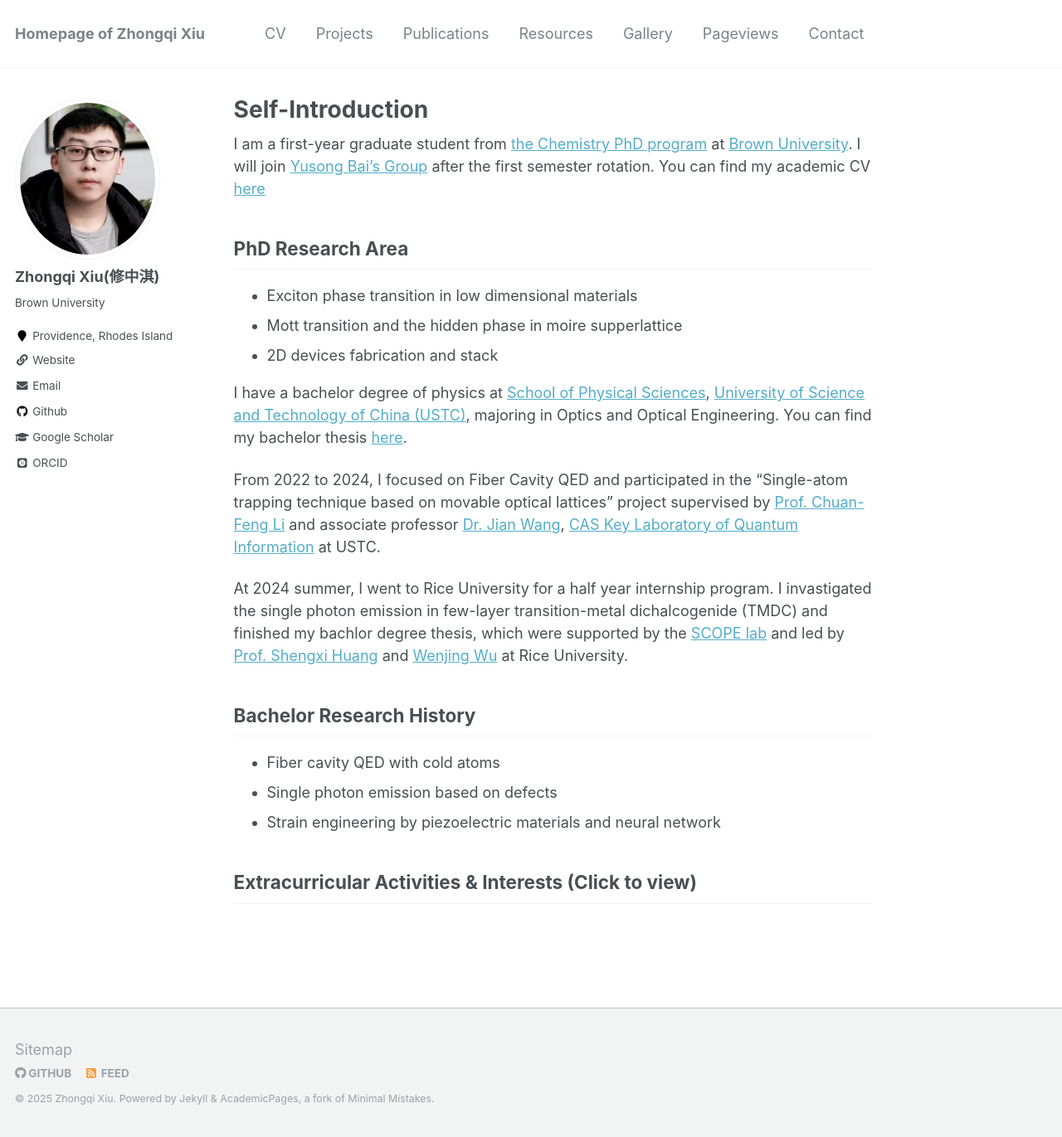
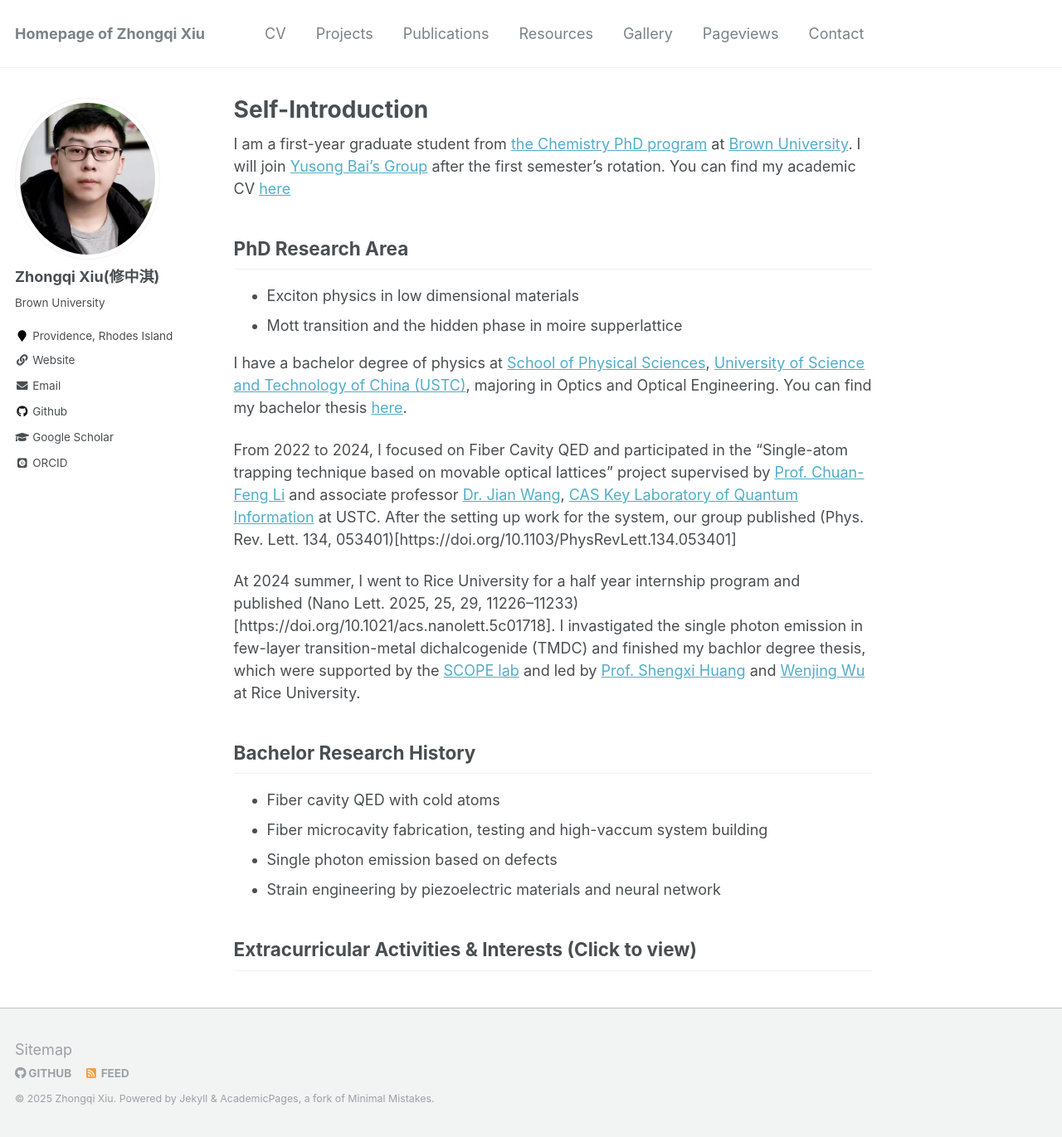
Before and after one commit to k-telux/k-telux.github.io, a Jekyll site: the page built from _pages/about.md, in a window 1280 px wide and 1371 px high. Shown: the whole window at 83% size. Built offline with Jekyll 4.4.1, drawn with Linux system fonts in a browser that asks for light colours; some web fonts are replaced.

Commit message:
Update about.md

```diff
--- a/_pages/about.md
+++ b/_pages/about.md
@@ -8,21 +8,22 @@ redirect_from:
   - /about.html
 ---
 
-I am a first-year graduate student from [the Chemistry PhD program](https://chemistry.brown.edu/graduate) at [Brown University](https://www.brown.edu/). I will join [Yusong Bai's Group](https://www.yusongbai.org/) after the first semester rotation. You can find my academic CV [here](../assets/xzq_Resume.pdf)
+I am a first-year graduate student from [the Chemistry PhD program](https://chemistry.brown.edu/graduate) at [Brown University](https://www.brown.edu/). I will join [Yusong Bai's Group](https://www.yusongbai.org/) after the first semester's rotation. You can find my academic CV [here](../assets/xzq_Resume.pdf)
 
 ## PhD Research Area
-- Exciton phase transition in low dimensional materials
+- Exciton physics in low dimensional materials
 - Mott transition and the hidden phase in moire supperlattice
-- 2D devices fabrication and stack
 
 I have a bachelor degree of physics at [School of Physical Sciences](https://en.physics.ustc.edu.cn/), [University of Science and Technology of China (USTC)](https://en.ustc.edu.cn/), majoring in Optics and Optical Engineering.  You can find my bachelor thesis [here](../assets/bachelor_thesis.pdf).
 
 From 2022 to 2024, I focused on Fiber Cavity QED and participated in the "Single-atom trapping technique based on movable optical lattices" project supervised by [Prof. Chuan-Feng Li](http://lqcc.ustc.edu.cn/cfli/) and associate professor [Dr. Jian Wang](https://faculty.ustc.edu.cn/wangjian1), [CAS Key Laboratory of Quantum Information](https://lqcc.ustc.edu.cn/) at USTC.
+After the setting up work for the system, our group published (Phys. Rev. Lett. 134, 053401)[https://doi.org/10.1103/PhysRevLett.134.053401]
 
-At 2024 summer, I went to Rice University for a half year internship program. I invastigated the single photon emission in few-layer transition-metal dichalcogenide (TMDC) and finished my bachlor degree thesis, which were supported by the [SCOPE lab](https://scopelab.rice.edu/) and led by [Prof. Shengxi Huang](https://profiles.rice.edu/faculty/shengxi-huang) and [Wenjing Wu](https://scholar.google.com/citations?user=lm68m7kAAAAJ) at Rice University.
+At 2024 summer, I went to Rice University for a half year internship program and published (Nano Lett. 2025, 25, 29, 11226–11233)[https://doi.org/10.1021/acs.nanolett.5c01718]. I invastigated the single photon emission in few-layer transition-metal dichalcogenide (TMDC) and finished my bachlor degree thesis, which were supported by the [SCOPE lab](https://scopelab.rice.edu/) and led by [Prof. Shengxi Huang](https://profiles.rice.edu/faculty/shengxi-huang) and [Wenjing Wu](https://scholar.google.com/citations?user=lm68m7kAAAAJ) at Rice University.
 
 ## Bachelor Research History
 - Fiber cavity QED with cold atoms
+- Fiber microcavity fabrication, testing and high-vaccum system building
 - Single photon emission based on defects
 - Strain engineering by piezoelectric materials and neural network
 
```
